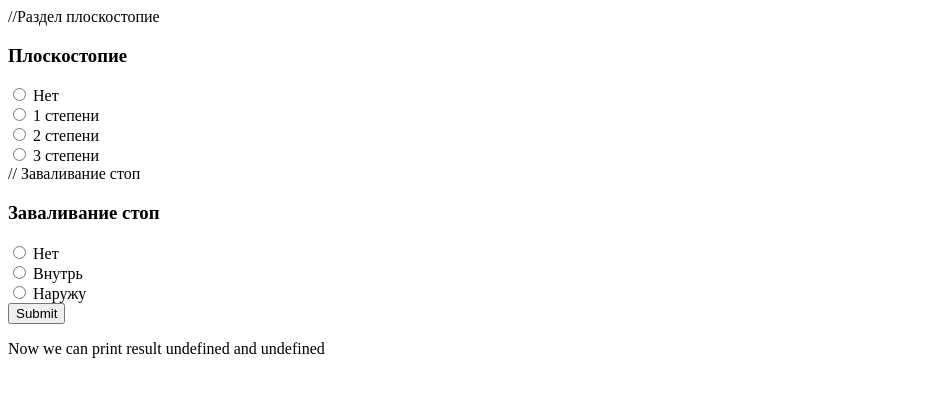
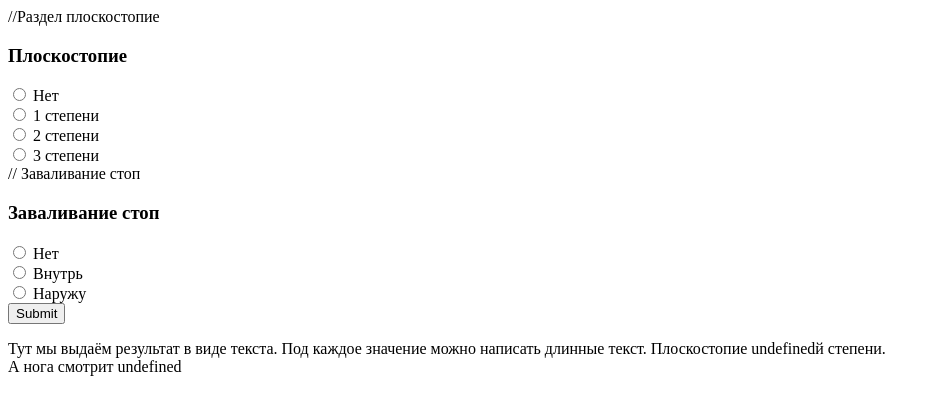
Before and after one commit to Codiu/09_Teemu, a plain HTML site: page index.html in a window 1280 px wide. Both pictures are taken after a click on the button "Submit". Shown: the whole page, without its empty margins (0-936 px from the left). Drawn offline with Linux system fonts and the light colour scheme.

Commit message:
Add more text

```diff
--- a/index.html
+++ b/index.html
@@ -68,7 +68,8 @@
 
 
 
-        resultsOut.innerHTML = `Now we can print result ${flatFootResult} and ${footAngleResult}`;
+        resultsOut.innerHTML = `Тут мы выдаём результат в виде текста. Под каждое значение можно написать длинные текст. Плоскостопие ${flatFootResult}й степени.<br>
+        А нога смотрит ${footAngleResult}`;
 
 
         console.log(`arr success and its ${flatFootResult}`);
```
